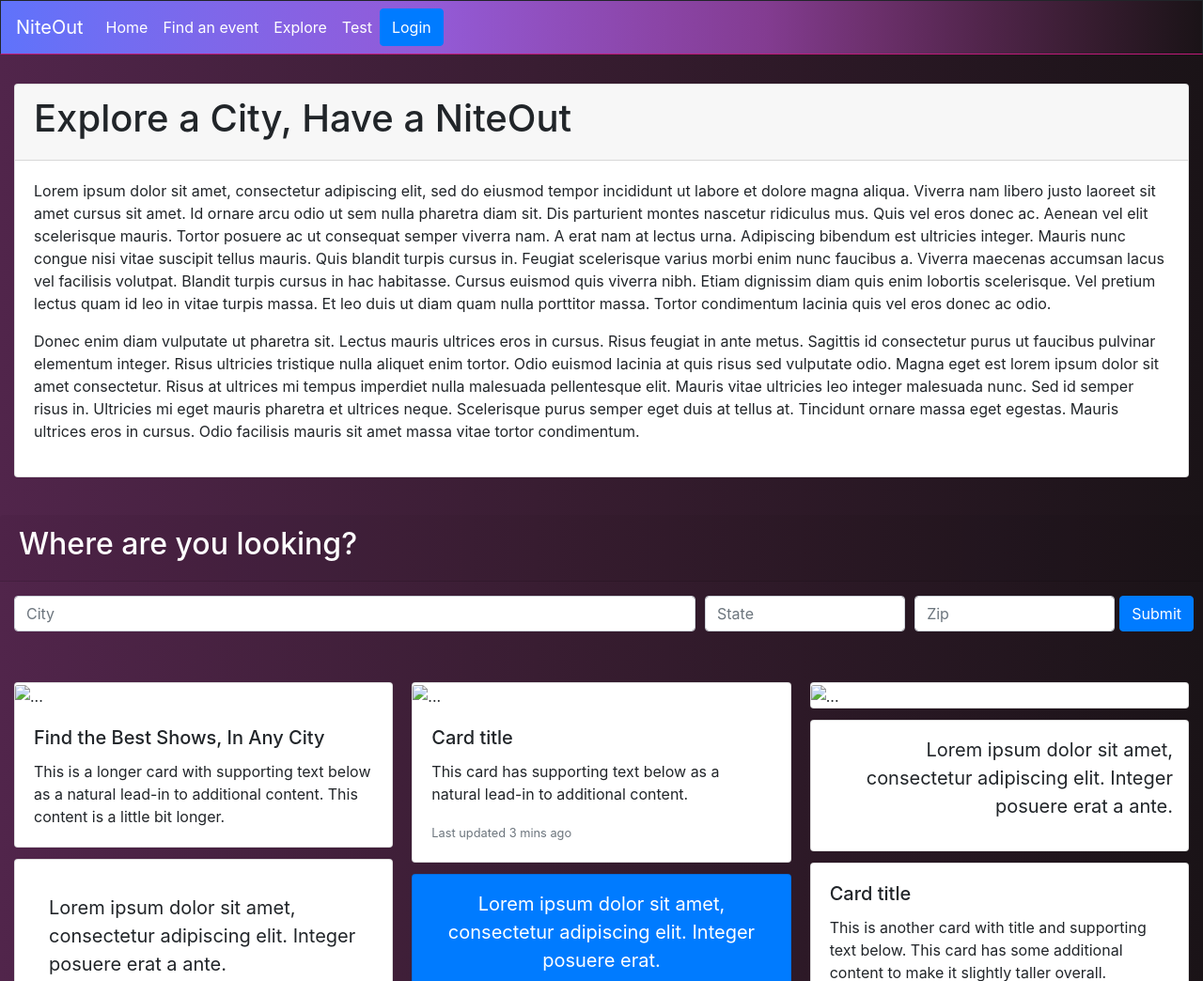
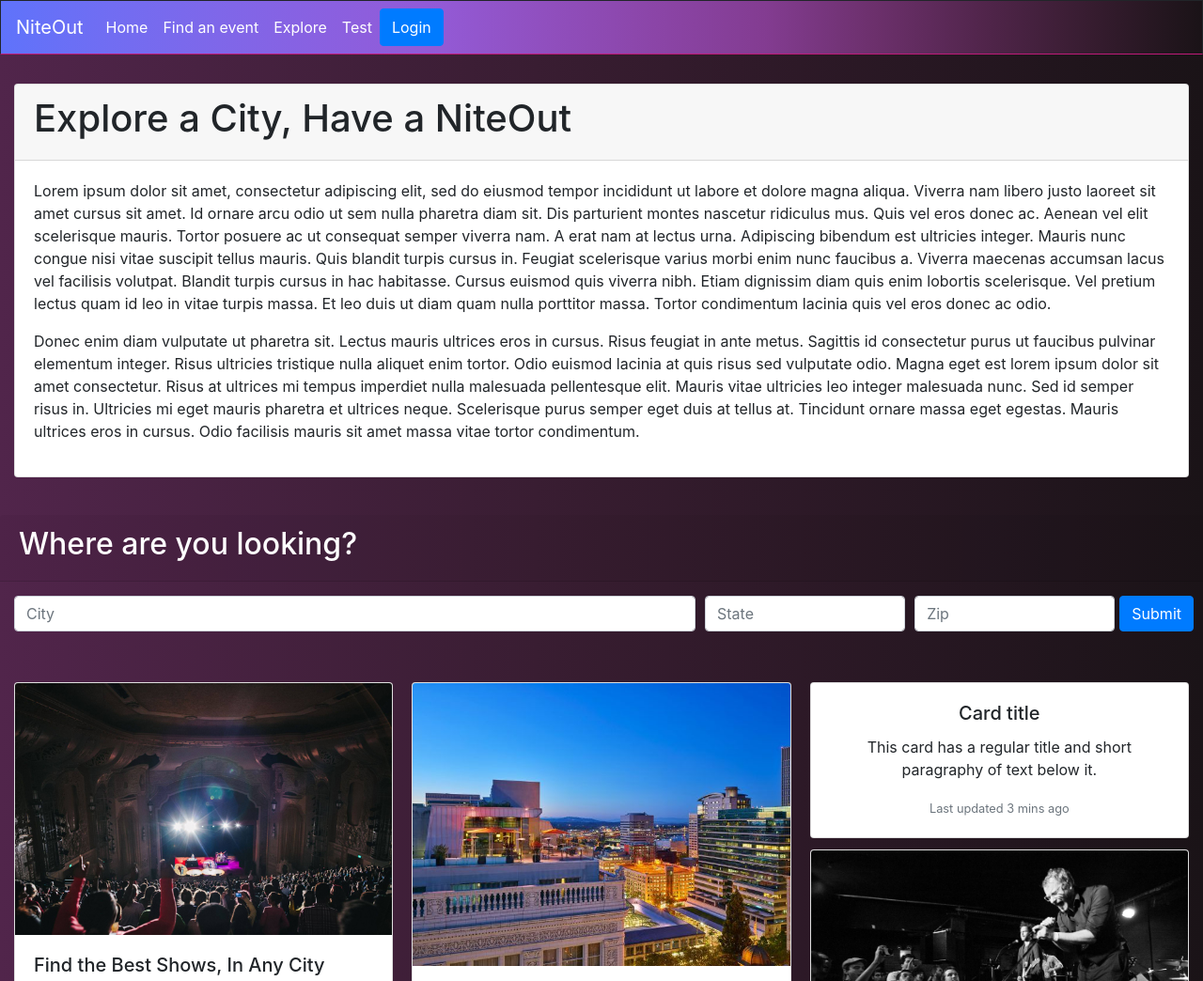
Before and after one commit to MagicalRobotUnicorn/NiteOut, a plain HTML site: page html/explore.html in a window 1280 px wide. Shown: the top 1044 px of the page at 94% size. Drawn offline with nearby package versions, Linux system fonts and the light colour scheme; files that its build step writes are made by us from their sources; a web font is replaced by a local one.

Commit message:
not sure it worked first time. correct src/href

```diff
--- a/html/explore.html
+++ b/html/explore.html
@@ -3,7 +3,7 @@
 
 <head>
   <meta charset="UTF-8">
-  <link rel="stylesheet" type="text/css" href="./assets/css/exploreStyle.css">
+  <link rel="stylesheet" type="text/css" href="../assets/css/exploreStyle.css">
 
   <link rel="stylesheet" href="https://maxcdn.bootstrapcdn.com/bootstrap/4.3.1/css/bootstrap.min.css">
   <script src="https://ajax.googleapis.com/ajax/libs/jquery/3.4.1/jquery.min.js"></script>
@@ -131,7 +131,7 @@
   <br />
   <div class="card-columns">
     <div class="card">
-      <img src="./assets/images/venue.jpg" class="card-img-top" alt="...">
+      <img src="../assets/images/venue.jpg" class="card-img-top" alt="...">
       <div class="card-body">
         <h5 class="card-title">Find the Best Shows, In Any City</h5>
         <p class="card-text">This is a longer card with supporting text below as a natural lead-in to additional
@@ -144,7 +144,7 @@
       </blockquote>
     </div>
     <div class="card">
-      <img src="..." class="card-img-top" alt="...">
+      <img src="../assets/images/departure.jpg" class="card-img-top" alt="...">
       <div class="card-body">
         <h5 class="card-title">Card title</h5>
         <p class="card-text">This card has supporting text below as a natural lead-in to additional content.</p>
@@ -164,7 +164,7 @@
       </div>
     </div>
     <div class="card">
-      <img src="./assets/images/The-National.jpg" class="card-img-top" alt="...">
+      <img src="../assets/images/The-National.jpg" class="card-img-top" alt="...">
     </div>
     <div class="card p-3 text-right">
       <blockquote class="blockquote mb-0">
```
Also changed, not shown: assets/images/departure.jpg (added).
